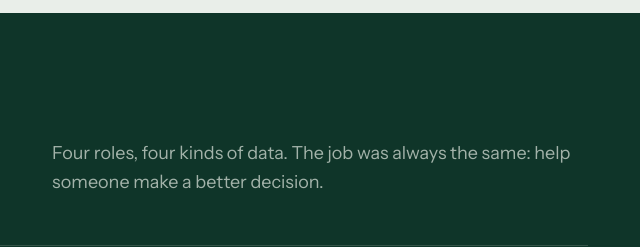
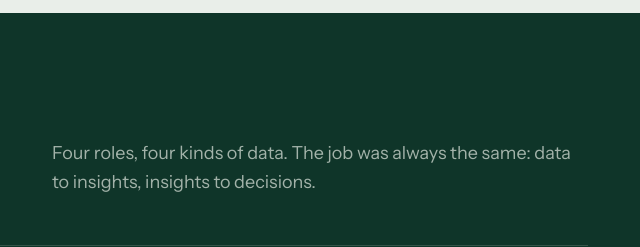
Before and after one commit to akars7/akars7.github.io, a plain HTML site: page index.html in a window 1280 px wide. Shown: the part 3420-3667 px from the top of the page, 608-1248 px from the left. Drawn offline with nearby package versions, Linux system fonts and the light colour scheme.

Commit message:
docs: update experience intro

```diff
--- a/index.html
+++ b/index.html
@@ -762,7 +762,7 @@
   <div class="wrap">
     <div class="head">
       <h2>Experience</h2>
-      <p>Four roles, four kinds of data. The job was always the same: help someone make a better decision.</p>
+      <p>Four roles, four kinds of data. The job was always the same: data to insights, insights to decisions.</p>
     </div>
 
     <article class="role" data-tags="stats ml">
```
